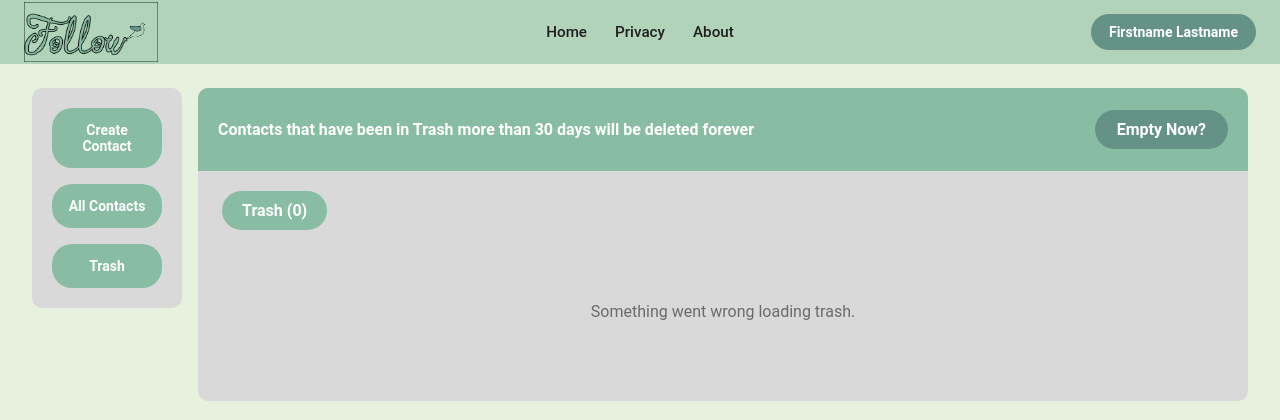
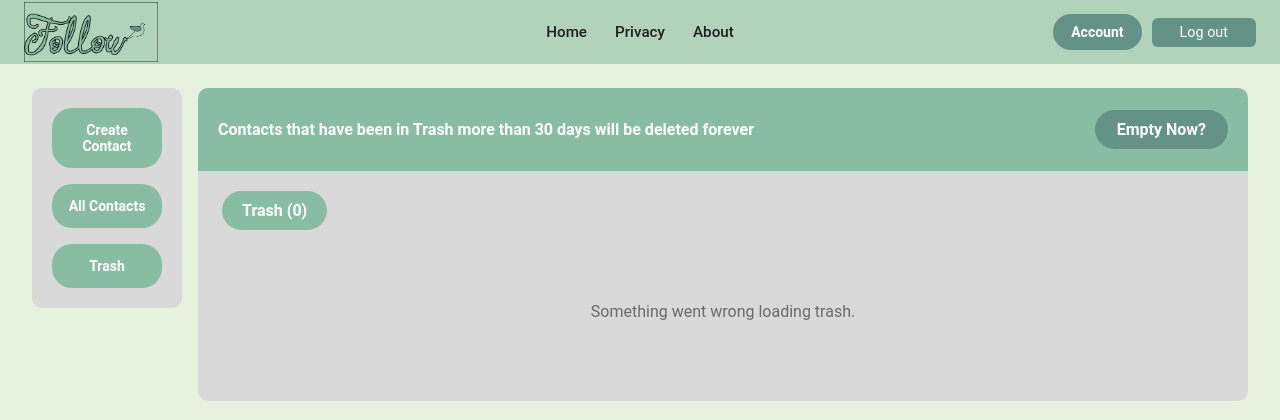
Before and after one commit to Social-Hangout/POOSD-contact-manager-team2, a PHP site: page /trashpage.html in a window 1280 px wide. Shown: the top 420 px of the page. Run offline with PHP 8.4, Linux system fonts and the light colour scheme.

Commit message:
adjusted header to fit log out button

```diff
--- a/frontend/contactsmain.html
+++ b/frontend/contactsmain.html
@@ -15,8 +15,10 @@
       <a href="privacy.html">Privacy</a>
       <a href="about.html">About</a>
     </nav>
-    <a class="user-badge" id="user-name" href="#">Account</a>
-    <a class="login-btn" href="#" onclick="logout(); return false;">Log out</a>
+    <div class="header-actions">
+      <span class="user-badge" id="user-name">Account</span>
+      <a class="login-btn" href="#" onclick="logout(); return false;">Log out</a>
+    </div>
   </header>
 
   <div class="page-body">
--- a/frontend/create-contact.html
+++ b/frontend/create-contact.html
@@ -15,7 +15,10 @@
       <a href="privacy.html">Privacy</a>
       <a href="about.html">About</a>
     </nav>
-    <div class="user-badge" id="user-name" onclick="logout()" style="cursor:pointer;">Log out</div>
+    <div class="header-actions">
+      <span class="user-badge" id="user-name">Account</span>
+      <a class="login-btn" href="#" onclick="logout(); return false;">Log out</a>
+    </div>
   </header>
 
   <div class="page-body">
--- a/frontend/style.css
+++ b/frontend/style.css
@@ -79,9 +79,16 @@ input:focus-visible
 }
 .login-btn:hover { filter: brightness(1.08); }
 
+.header-actions
+{
+  justify-self: end;
+  display: flex;
+  align-items: center;
+  gap: 10px;
+}
+
 .user-badge
 {
-  justify-self: end;
   background-color: var(--pill-green-dark);
   color: var(--white);
   padding: 10px 18px;
@@ -89,6 +96,13 @@ input:focus-visible
   font-size: 14px;
   font-weight: 600;
   text-decoration: none;
+  white-space: nowrap;
+}
+
+.header-actions .login-btn
+{
+  justify-self: auto;
+  cursor: pointer;
 }
 
 /* ===== SHARED BUTTONS ===== */
--- a/frontend/trashpage.html
+++ b/frontend/trashpage.html
@@ -15,7 +15,10 @@
       <a href="#">About</a>
     </nav>
     <!-- Hardcoded for now, but later JS will fill in with actual First and Last name. -->
-    <a class="user-badge" id="user-name" href="userprofile.html">Firstname Lastname</a>
+    <div class="header-actions">
+      <span class="user-badge" id="user-name">Account</span>
+      <a class="login-btn" href="#" onclick="logout(); return false;">Log out</a>
+    </div>
   </header>
 
   <div class="page-body">
@@ -54,6 +57,7 @@
 
 <script src="api.js"></script>
 <script>
+setUserBadge();
 document.getElementById('empty-trash-btn').addEventListener('click', async function () {
   const confirmed = confirm('Permanently delete all trashed contacts? This cannot be undone.');
   if (!confirmed) return;
--- a/frontend/userprofile.html
+++ b/frontend/userprofile.html
@@ -15,7 +15,10 @@
       <a href="privacy.html">Privacy</a>
       <a href="about.html">About</a>
     </nav>
-    <div class="user-badge" id="user-name" onclick="logout()" style="cursor:pointer;">Log out</div>
+    <div class="header-actions">
+      <span class="user-badge" id="user-name">Account</span>
+      <a class="login-btn" href="#" onclick="logout(); return false;">Log out</a>
+    </div>
   </header>
 
   <div class="page-body">
```
